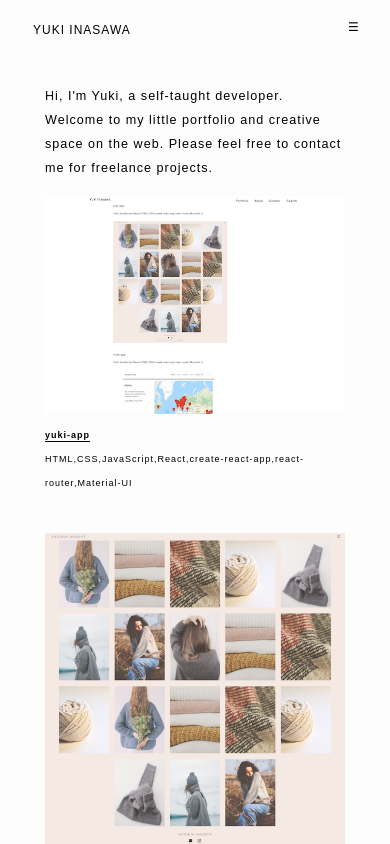
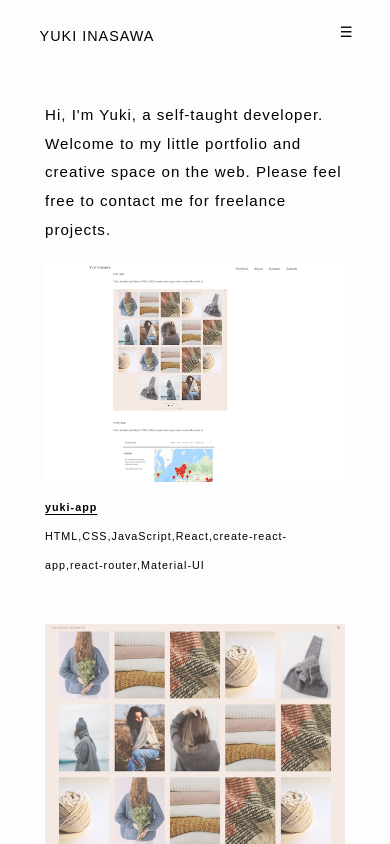
Before and after one commit to Yukichka/Yuki-app, a React (Create React App) app: page / in a window 390 px wide. Shown: the top 844 px of the page. Built offline with nearby package versions, Linux system fonts and the light colour scheme.

Commit message:
CSS style WIP

```diff
--- a/src/App.css
+++ b/src/App.css
@@ -9,7 +9,7 @@ html {
 }
 @media (max-width: 500px) {
   .app {
-    font-size: 0.75em;
+    font-size: 0.9em;
   }
 }
 .line {
@@ -460,8 +460,3 @@ html {
   color: inherit;
   text-decoration: none;
 }
-@media (max-width: 500px) {
-  .search-input {
-    position: fixed;
-  }
-}
```
